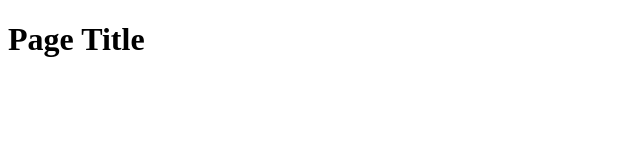
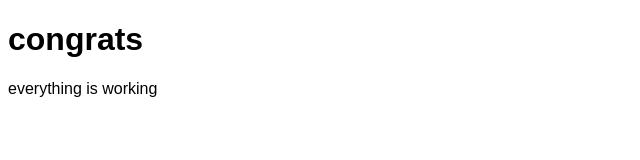
Before and after one commit to johnny982/ott, a plain HTML site: page index.html in a window 1280 px wide. Shown: the whole page, without its empty margins (0-640 px from the left). Drawn offline with Linux system fonts and the light colour scheme.

Commit message:
server test

```diff
--- a/index.html
+++ b/index.html
@@ -4,10 +4,12 @@
 <head>
     <meta charset="UTF-8">
     <title>Index</title>
+    <link rel="stylesheet" href="style.css">
 </head>
 
 <body>
-    <h1>Page Title</h1>
+    <h1>congrats</h1>
+    <p>everything is working</p>
 </body>
 
 </html>
--- /dev/null
+++ b/style.css
@@ -0,0 +1,3 @@
+body {
+    font-family: Arial, Helvetica, sans-serif;
+}
```
Also changed, not shown: .github/workflows/deploy.yml (added), 1 other file.
